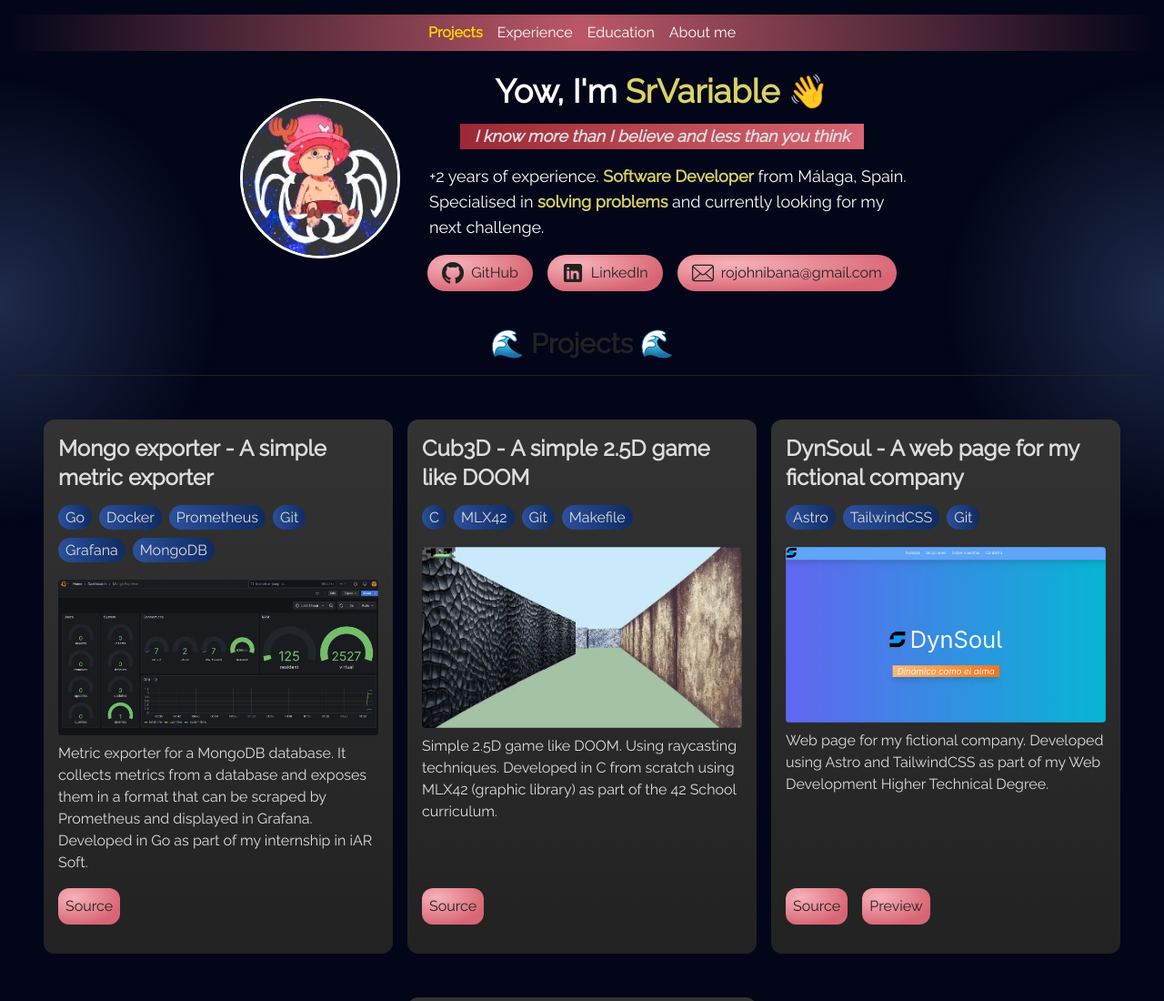
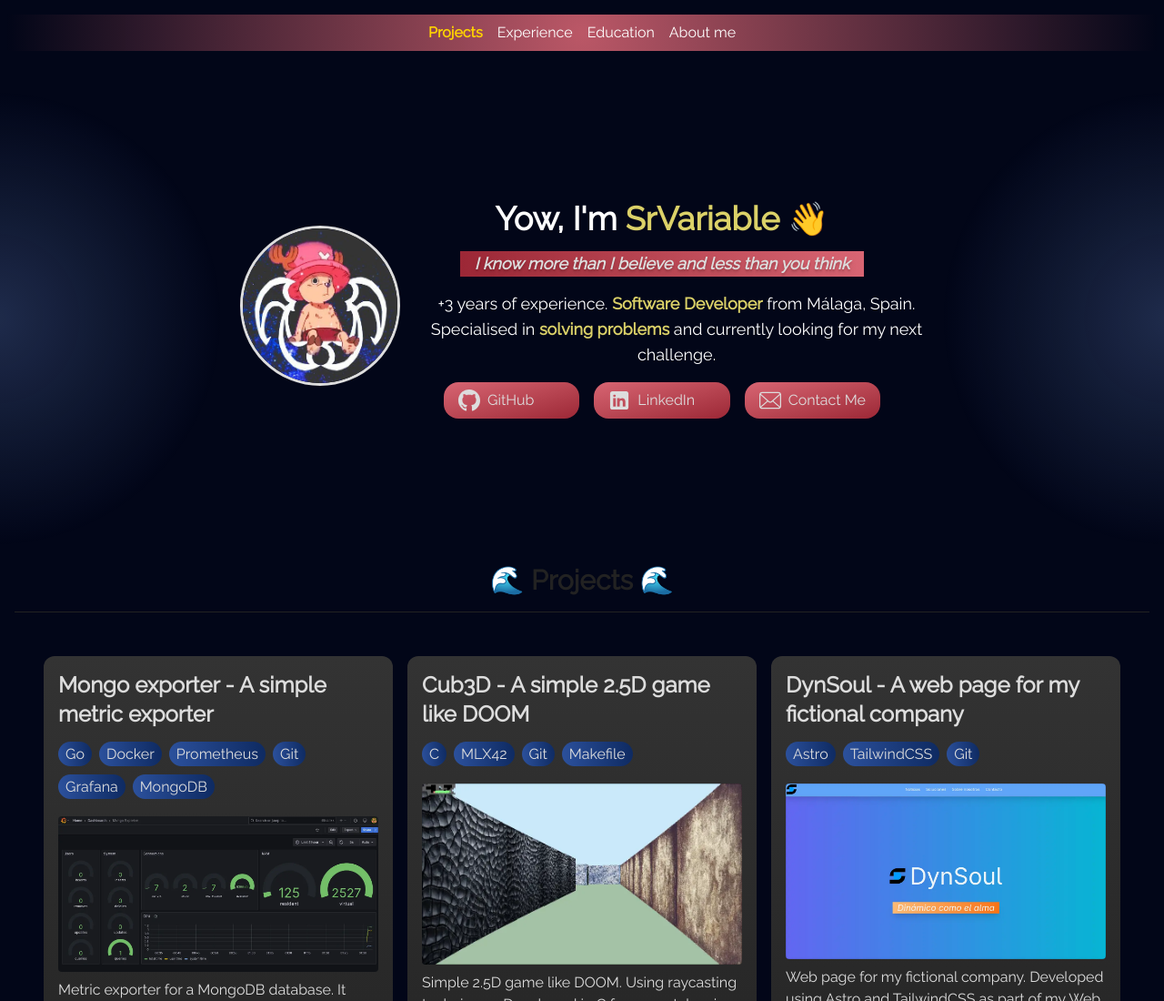
Before and after one commit to SrVariable/Portfolio, an Astro site: page / in a window 1280 px wide. Shown: the top 1100 px of the page at 91% size. Built offline with nearby package versions, Linux system fonts and the light colour scheme; Astro itself is replaced by a stand-in of ours.

Commit message:
update(hero): Update Hero section appearance

```diff
--- a/src/sections/Hero.astro
+++ b/src/sections/Hero.astro
@@ -4,57 +4,71 @@ import LinkedIn from "../components/LinkedIn.astro";
 import Email from "../components/Email.astro";
 ---
 
-<section id="hero" class="flex flex-col md:flex-row justify-center align-center w-full px-4 my-20 mb-10 text-white scroll-mt-20">
+<section id="hero" class="flex flex-col md:flex-row
+                          justify-center items-center
+                          min-h-120 w-full px-4 my-25 mb-10
+                          text-white
+                          scroll-mt-20">
   <img
     src="/images/chopper.webp"
     alt="An image of Chopper sitting in V logo"
-    class="rounded-full mb-2 size-30 md:rounded-full md:size-44 border-3 border-white self-center"
+    class="self-center rounded-full
+            mb-2 size-30
+            border-3 border-theme-white
+            md:rounded-full md:size-44"
   />
   <div class="flex flex-col items-center">
-    <h1 class="text-4xl font-bold mb-4 text-center">Yow, I'm <span class="text-theme-yellow font-bold">SrVariable</span> 👋</h1>
-    <small class="text-lg italic mb-4 text-theme-white font-bold bg-linear-to-r from-primary-shade-2 to-primary-shade px-4">
+    <h1 class="text-3xl sm:text-4xl mb-4 font-bold text-center">
+      Yow, I'm <strong class="text-theme-yellow">SrVariable</strong> 👋
+    </h1>
+    <h2 class="text-lg text-center text-theme-white text-shadow-lg
+              px-4 mb-4 italic font-bold
+              bg-linear-to-r from-primary-shade-2 to-primary-shade inset-shadow-black inset-shadow-md">
       I know more than I believe and less than you think
-    </small>
+    </h2>
     <div class="flex flex-col">
-      <p class="text-lg text-pretty mb-4 max-w-xl sm:pl-8">
-      +2 years of experience. <strong class="text-theme-yellow">Software Developer</strong> from Málaga, Spain.
-      Specialised in <strong class="text-theme-yellow">solving problems</strong> and currently looking for my next challenge.
+      <p class="text-lg text-center mb-4 max-w-xl sm:pl-8">
+        +3 years of experience. <strong class="text-theme-yellow">Software Developer</strong> from Málaga, Spain.
+        Specialised in <strong class="text-theme-yellow">solving problems</strong> and currently looking for my next challenge.
       </p>
     </div>
-    <nav>
-      <ul class="flex flex-wrap justify-center gap-4">
-        <li
-          class="flex self-start gap-4 bg-radial-[at_25%_25%] from-primary-tint to-primary-shade to-75% px-4 py-2 rounded-full hover:scale-110"
-        >
+    <nav class="w-full xsm:w-120">
+      <ul class="grid grid-cols-1 xsm:grid-cols-3 gap-4 justify-center">
+        <li class="rounded-2xl p-2
+                    bg-linear-to-tl from-primary-shade-2 to-primary-shade
+                    inset-shadow-none hover:inset-shadow-sm hover:inset-shadow-black">
           <a
             href="https://github.com/SrVariable"
             target="_blank"
             rel="noopener noreferrer"
-            class="flex gap-2 text-theme-black hover:text-theme-white"
+            class="flex gap-2 ml-2 text-theme-white hover:text-shadow-white hover:text-shadow-sm"
           >
             <GitHub />
             GitHub
           </a>
         </li>
-        <li
-          class="flex self-start gap-4 bg-radial-[at_25%_25%] from-primary-tint to-primary-shade to-75% px-4 py-2 rounded-full hover:scale-110"
-        >
+        <li class="rounded-2xl p-2
+                    bg-linear-to-tl from-primary-shade-2 to-primary-shade
+                    inset-shadow-none hover:inset-shadow-sm hover:inset-shadow-black
+                    hover:text-shadow-theme-white hover:text-shadow-md">
           <a
             href="https://linkedin.com/in/SrVariable"
             target="_blank"
             rel="noopener noreferrer"
-            class="flex gap-2 text-theme-black hover:text-theme-white"
+            class="flex gap-2 ml-2 text-theme-white"
           >
             <LinkedIn />
             LinkedIn
           </a>
         </li>
-        <li
-          class="flex self-start gap-4 bg-radial-[at_25%_25%] from-primary-tint to-primary-shade to-75% px-4 py-2 rounded-full hover:scale-110"
-        >
-          <a href="mailto:rojohnibana@gmail.com" class="flex gap-2 text-theme-black hover:text-theme-white">
+        <li class="rounded-2xl p-2
+                    bg-linear-to-tl from-primary-shade-2 to-primary-shade
+                    inset-shadow-none hover:inset-shadow-sm hover:inset-shadow-black">
+          <a
+            href="mailto:rojohnibana@gmail.com"
+            class="flex gap-2 ml-2 text-theme-white hover:text-shadow-white hover:text-shadow-sm">
             <Email />
-            rojohnibana@gmail.com
+            Contact Me
           </a>
         </li>
       </ul>
--- a/src/styles/global.css
+++ b/src/styles/global.css
@@ -15,6 +15,9 @@
   --color-theme-yellow-shade: #ffd300;
   --color-theme-black: #222222;
   --color-theme-white: #dddddd;
+  --color-theme-white-shade: #bbbbbb;
+
+  --breakpoint-xsm: 31rem;
 }
 
 @font-face {
```
